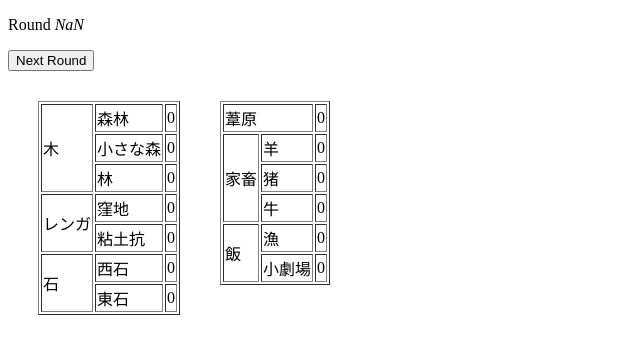
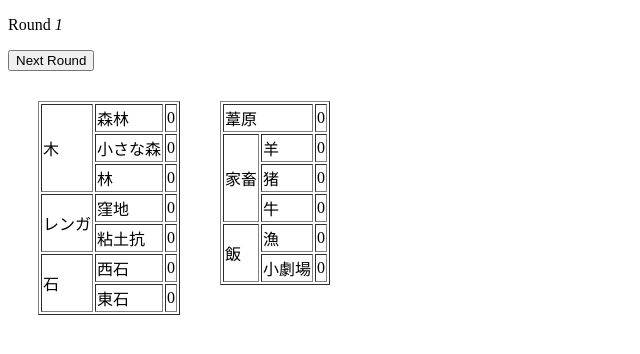
Before and after one commit to Gonbe238/webAppTest, a plain HTML site: page index.html in a window 1280 px wide. Both pictures are taken after a click on the button "Next Round". Shown: the full height of the page, 0-640 px from the left. Drawn offline with Linux system fonts and the light colour scheme.

Commit message:
index.html を更新

```diff
--- a/index.html
+++ b/index.html
@@ -112,8 +112,8 @@
             w3_stocks.innerHTML = `<b>${input.value}</b>`;
         }
         function nextRound(){
-            const roundCount = document.getElementById("roundCount");
-            roundCount.innerHTML = Number(roundCount.value) + 1;
+            const rC = document.getElementById("roundCount");
+            rC.value = Number(rC.value) + 1;
         }
     </script>
 </body>
```
